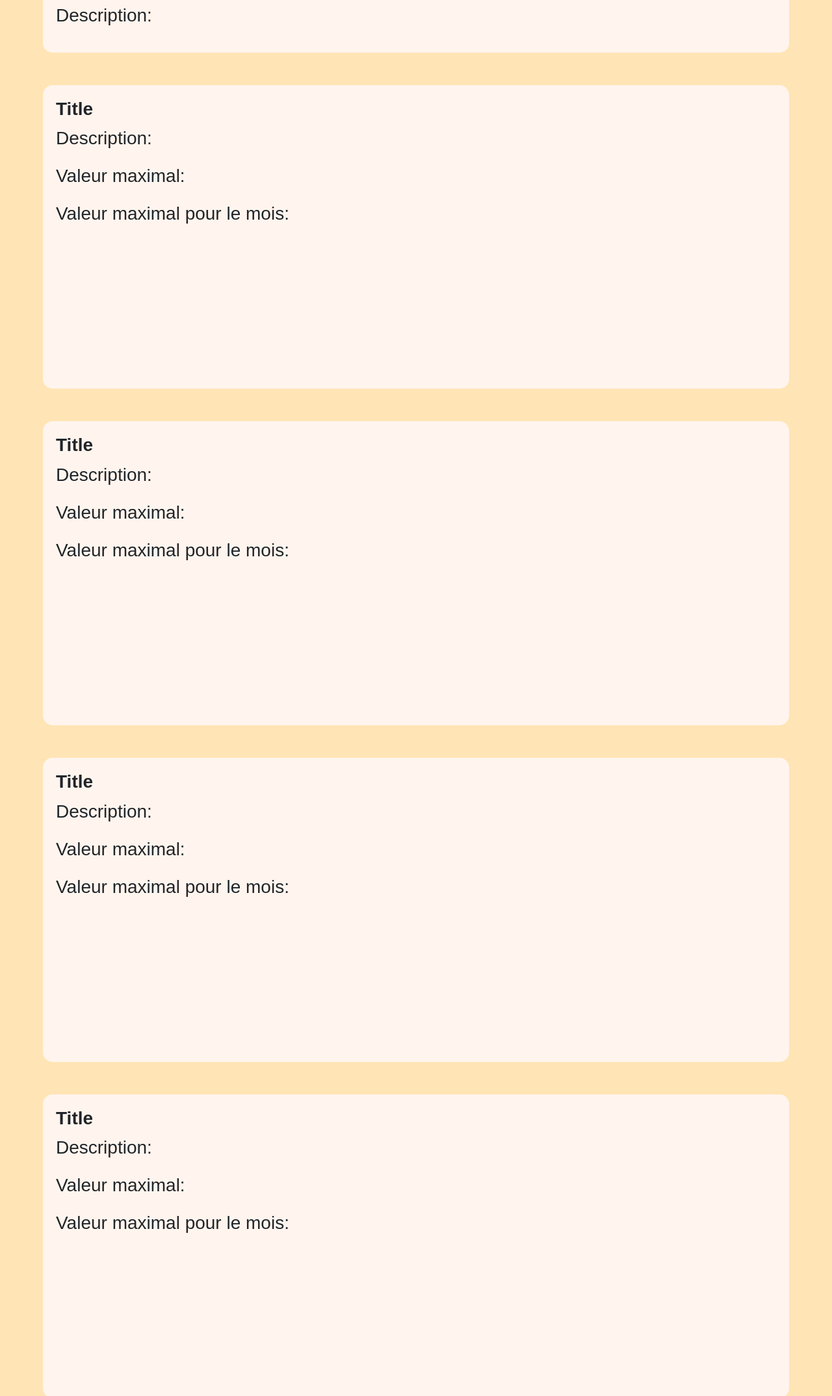
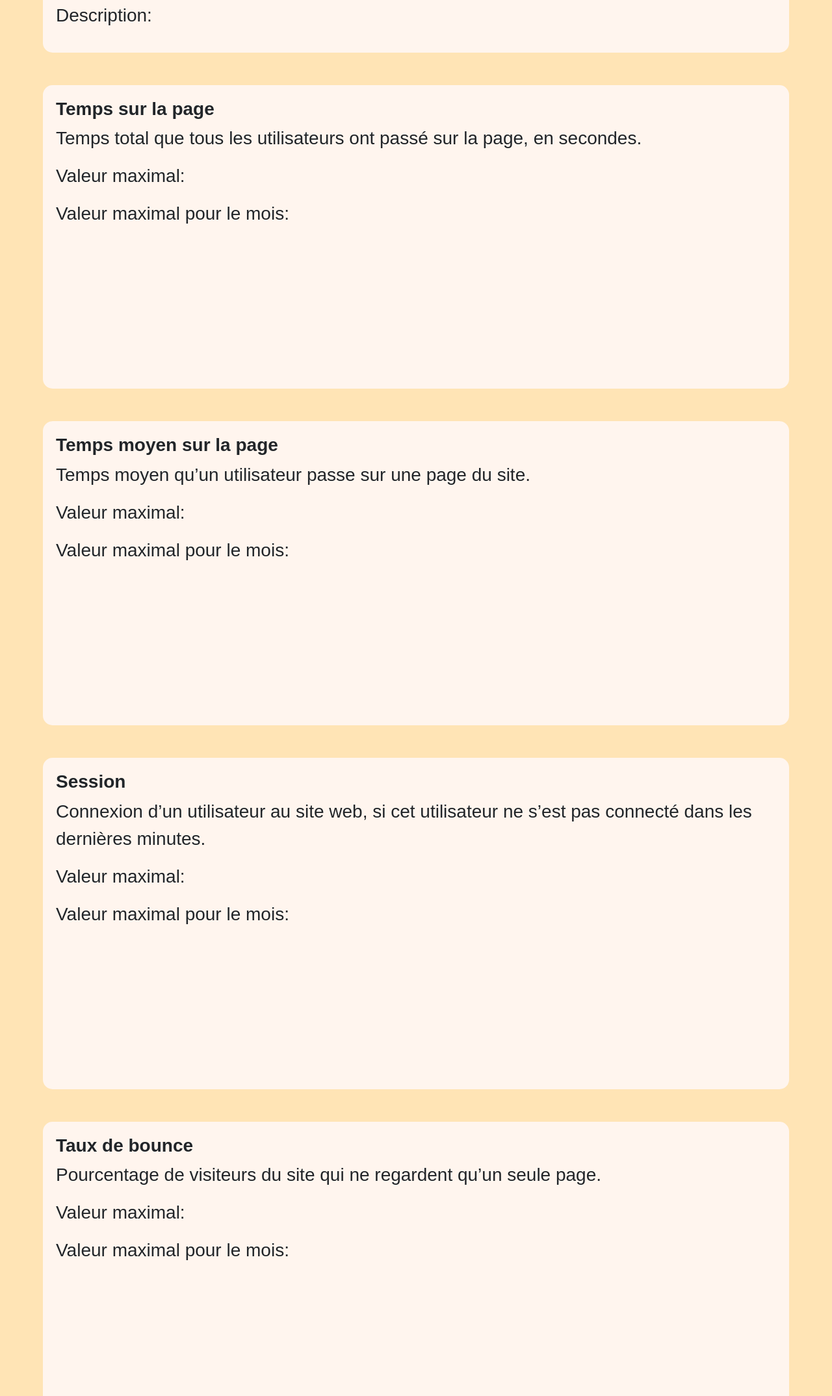
Before and after one commit to souleiman2/HackathonBDC2019, a plain HTML site: page docs/html/cons.html in a window 1280 px wide. Shown: the part 367-2515 px from the top of the page at 65% size. Drawn offline with nearby package versions, Linux system fonts and the light colour scheme.

Commit message:
Html - edit

```diff
--- a/docs/html/cons.html
+++ b/docs/html/cons.html
@@ -3,7 +3,7 @@
 <head>
     <link rel="icon" href="../res/360logos.png">
 	<link rel="stylesheet" href="https://stackpath.bootstrapcdn.com/bootstrap/4.3.1/css/bootstrap.min.css" integrity="sha384-ggOyR0iXCbMQv3Xipma34MD+dH/1fQ784/j6cY/iJTQUOhcWr7x9JvoRxT2MZw1T" crossorigin="anonymous">
-
+    <meta charset="utf-8">
 	<script src="https://code.jquery.com/jquery-3.3.1.slim.min.js" integrity="sha384-q8i/X+965DzO0rT7abK41JStQIAqVgRVzpbzo5smXKp4YfRvH+8abtTE1Pi6jizo" crossorigin="anonymous"></script>
 	<script src="https://cdnjs.cloudflare.com/ajax/libs/popper.js/1.14.7/umd/popper.min.js" integrity="sha384-UO2eT0CpHqdSJQ6hJty5KVphtPhzWj9WO1clHTMGa3JDZwrnQq4sF86dIHNDz0W1" crossorigin="anonymous"></script>
 	<script src="https://stackpath.bootstrapcdn.com/bootstrap/4.3.1/js/bootstrap.min.js" integrity="sha384-JjSmVgyd0p3pXB1rRibZUAYoIIy6OrQ6VrjIEaFf/nJGzIxFDsf4x0xIM+B07jRM" crossorigin="anonymous"></script>
@@ -20,8 +20,8 @@
         <img alt="360 Agency Analys" src="../res/logo_bande.png" />
 	</header>
 
-	<nav class="nav" id="header_nav">
-	  <a class="active" href="#home">Home</a>
+	<nav id="header_nav">
+	  <a href="#home">Home</a>
 	  <a href="#section1">Placeholder 1</a>
       <a href="#section2">Placeholder 2</a>
       <a href="#section3">Placeholder 3</a>
@@ -36,29 +36,29 @@
         </div>
 
         <div class="block" id="section1">
-            <h3>Title</h3>
-            <p>Description: </p>
+            <h3>Temps sur la page</h3>
+            <p>Temps total que tous les utilisateurs ont passé sur la page, en secondes.</p>
             <p>Valeur maximal: </p>
             <p>Valeur maximal pour le mois: </p>
             <canvas id="line-chart1" width="600" height="200"></canvas>
         </div>
         <div class="block" id="section2">
-            <h3>Title</h3>
-            <p>Description: </p>
+            <h3>Temps moyen sur la page</h3>
+            <p>Temps moyen qu’un utilisateur passe sur une page du site.</p>
             <p>Valeur maximal: </p>
             <p>Valeur maximal pour le mois: </p>
             <canvas id="line-chart2" width="600" height="200"></canvas>
         </div>
         <div class="block" id="section3">
-            <h3>Title</h3>
-            <p>Description: </p>
+            <h3>Session</h3>
+            <p>Connexion d’un utilisateur au site web, si cet utilisateur ne s’est pas connecté dans les dernières minutes.</p>
             <p>Valeur maximal: </p>
             <p>Valeur maximal pour le mois: </p>
             <canvas id="line-chart3" width="600" height="200"></canvas>
         </div>
         <div class="block" id="section4">
-            <h3>Title</h3>
-            <p>Description: </p>
+            <h3>Taux de bounce</h3>
+            <p>Pourcentage de visiteurs du site qui ne regardent qu’un seule page.</p>
             <p>Valeur maximal: </p>
             <p>Valeur maximal pour le mois: </p>
             <canvas id="line-chart4" width="600" height="200"></canvas>
```
Also changed, not shown: docs/index.html (+1 -1 lines).
